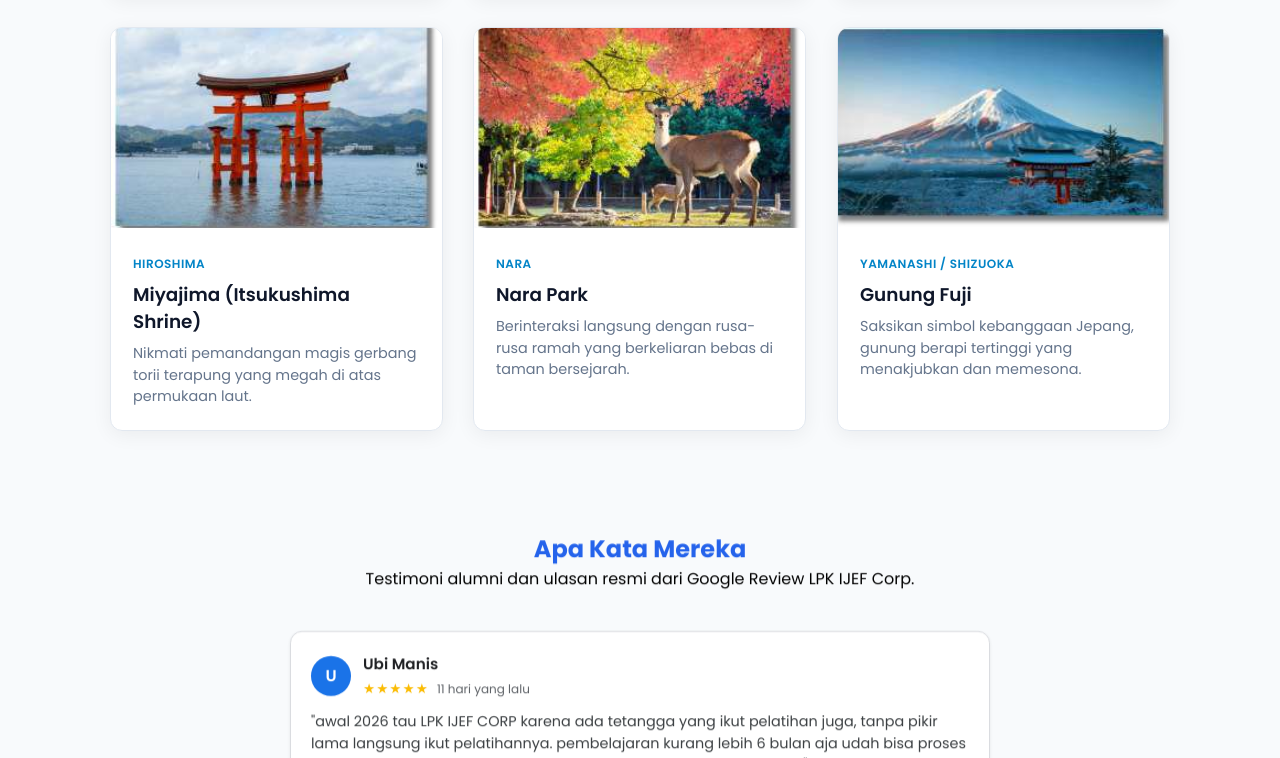
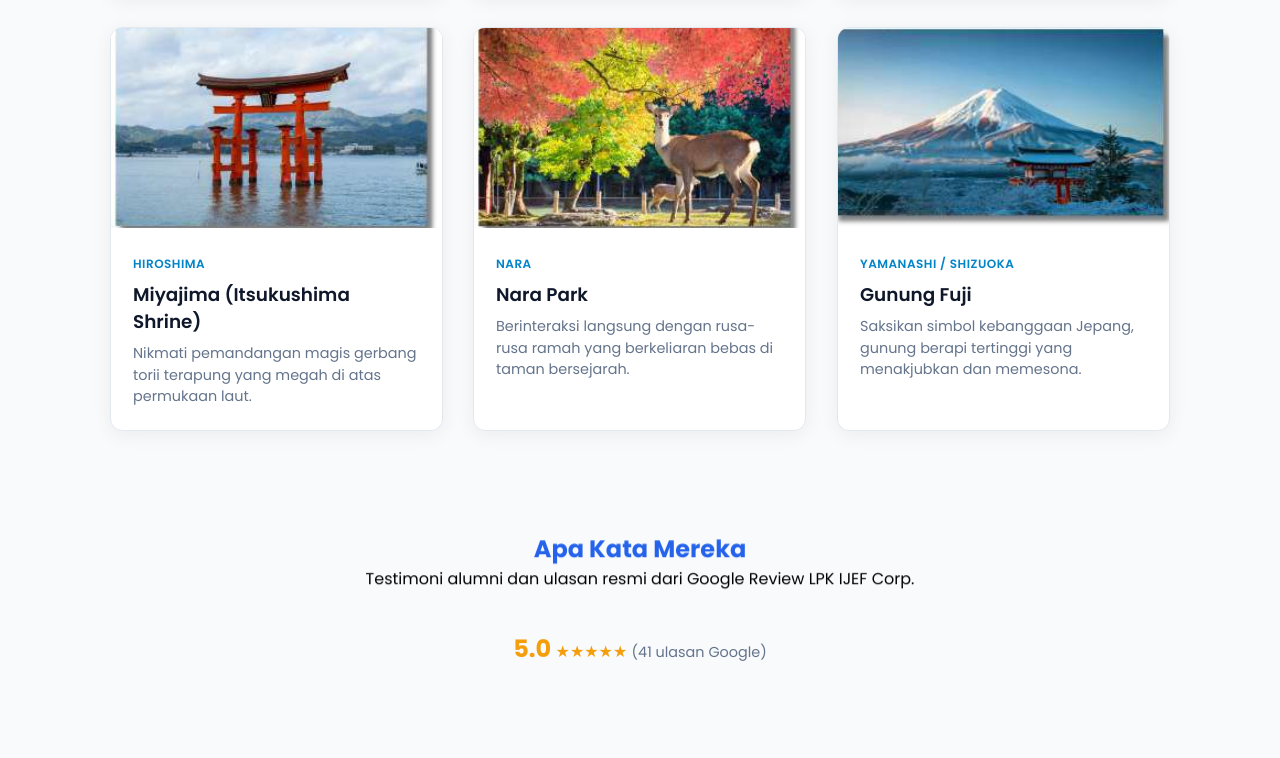
Before and after one commit to iambangcen/web_lpk_ijef, a plain HTML site: page index.html in a window 1280 px wide. Shown: the part 2042-2800 px from the top of the page. Drawn offline with Linux system fonts and the light colour scheme.

```diff
--- a/index.html
+++ b/index.html
@@ -182,7 +182,11 @@
         <p data-i18n="testi_desc">Testimoni alumni dan ulasan resmi dari Google Review LPK IJEF Corp.</p>
       </div>
 
-      <div id="reviews-container" class="reviews-wrapper reveal" style="margin-top: 30px;">
+      <div class="reviews-summary-badge" style="text-align: center; margin-bottom: 20px;">
+    <span id="google-rating-score" style="font-weight: bold; font-size: 1.5rem; color: #f59e0b;">5.0</span>
+    <span style="color: #f59e0b;">★★★★★</span>
+    <span style="color: #64748b; font-size: 0.9rem;">(<span id="google-total-reviews">41</span> ulasan Google)</span>
+</div>
 
       </div>
     </div>
--- a/script.js
+++ b/script.js
@@ -303,7 +303,7 @@ document.addEventListener('DOMContentLoaded', () => {
   }
 
 
-  // FETCH DAN RENDER GOOGLE REVIEWS (DENGAN PENANGANAN AMAN UNTUK ARRAY ATAU OBJEK)
+  // FETCH DAN RENDER GOOGLE REVIEWS & METADATA (RATING & TOTAL REVIEW ASLI)
   fetch('reviews.json')
     .then(response => {
       if (!response.ok) {
@@ -312,12 +312,23 @@ document.addEventListener('DOMContentLoaded', () => {
       return response.json();
     })
     .then(data => {
+      // 1. Render Rating Keseluruhan & Total Ulasan Asli dari Google Maps
+      const ratingScoreEl = document.getElementById('google-rating-score');
+      const totalReviewsEl = document.getElementById('google-total-reviews');
+
+      if (ratingScoreEl && data.rating) {
+        ratingScoreEl.textContent = data.rating;
+      }
+      if (totalReviewsEl && data.totalReviews) {
+        totalReviewsEl.textContent = data.totalReviews;
+      }
+
+      // 2. Render Daftar Kartu Ulasan
       const container = document.getElementById('reviews-container');
       if (!container) return;
 
       container.innerHTML = ''; // Kosongkan kontainer
 
-      // Deteksi struktur data secara aman (bisa berupa Array langsung atau Objek { reviews: [...] })
       let reviewsArray = [];
       if (Array.isArray(data)) {
         reviewsArray = data;
@@ -334,7 +345,6 @@ document.addEventListener('DOMContentLoaded', () => {
         const authorName = review.author || 'Pengguna Google';
         const initial = authorName.charAt(0).toUpperCase();
 
-        // Render galeri foto jika ulasan memiliki lampiran foto
         let photosHtml = '';
         if (review.photos && review.photos.length > 0) {
           photosHtml = '<div class="review-photos-grid" style="display: flex; gap: 8px; margin-top: 12px; overflow-x: auto;">';
```
